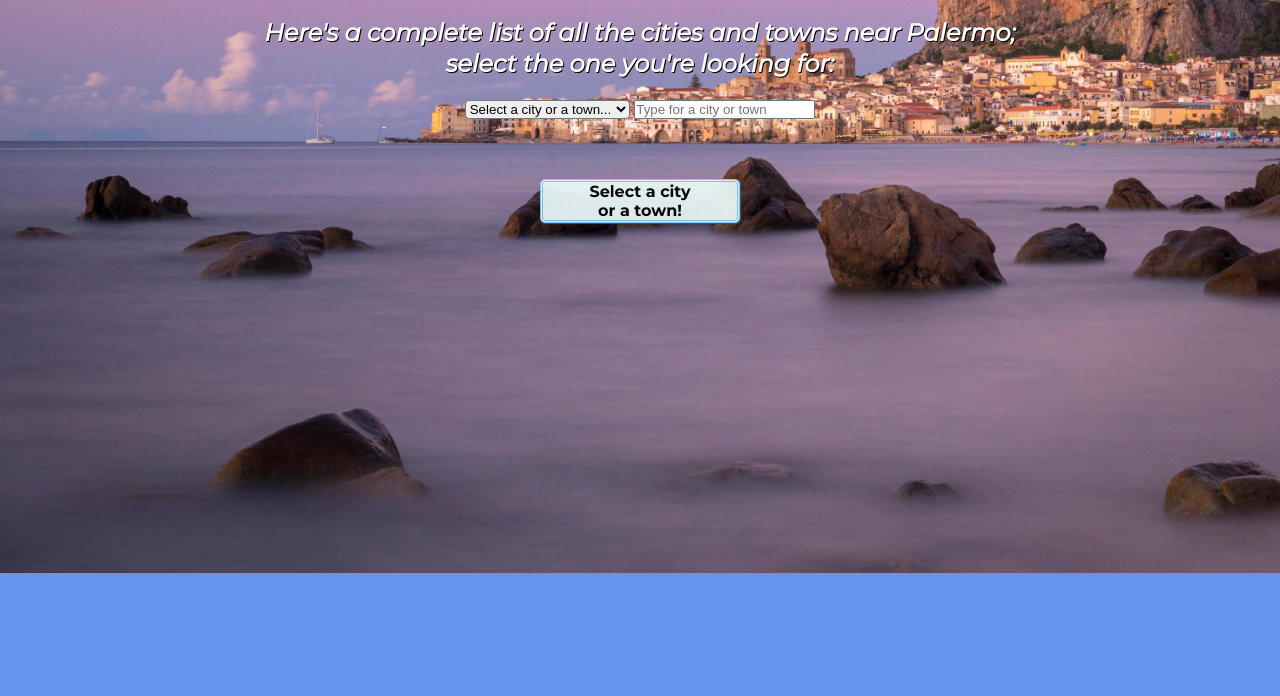
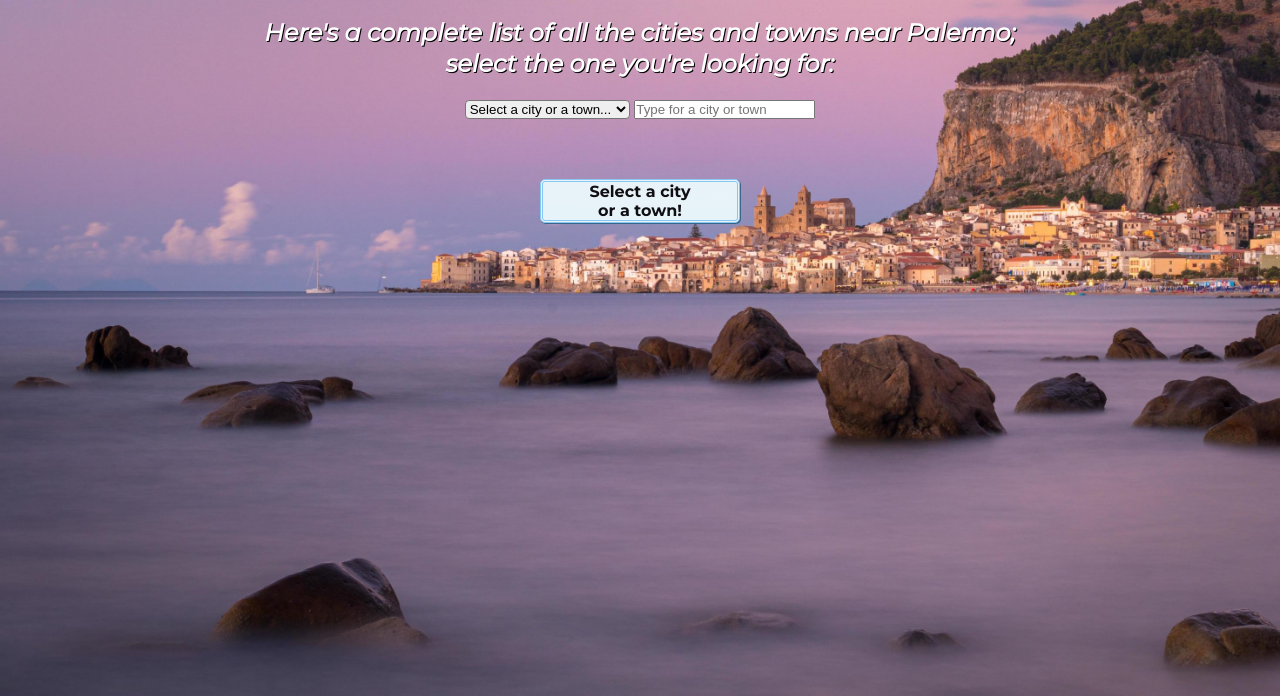
Before and after one commit to XanderPrez/Code-Week-Project, a plain HTML site: page Index.html in a window 1280 px wide. Shown: the part 104-800 px from the top of the page. Drawn offline with Linux system fonts and the light colour scheme.

Commit message:
background-fix

```diff
--- a/style.css
+++ b/style.css
@@ -7,13 +7,17 @@
     box-sizing: border-box;
 }
 
+/*ADAPTIVE BG*/
+
+html {
+    background: url(./sfondo.jpg) no-repeat center center fixed;
+    background-size: cover;
+    height: 100%;
+    overflow: hidden;
+  }
+
 body {
-    background-image: url("sfondo.jpg");
-    height: 500px;
-    background-position: center;
-    background-repeat: no-repeat;
-    background-size: cover;
-    background-color: cornflowerblue;
+    margin: auto, auto;
     text-align: center;
     font-family: 'Montserrat', sans-serif;
 }
```
Also changed, not shown: Index.html (+1 -0 lines).
